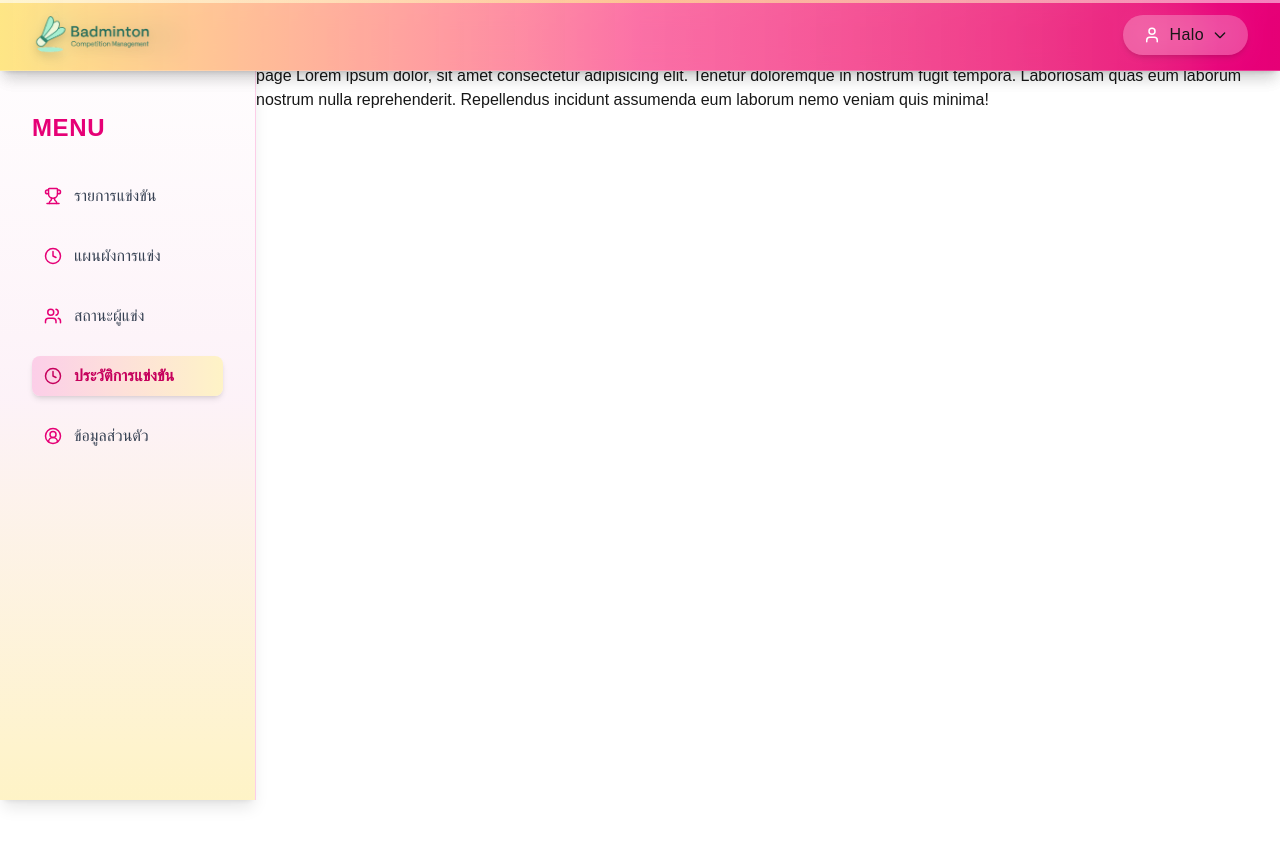
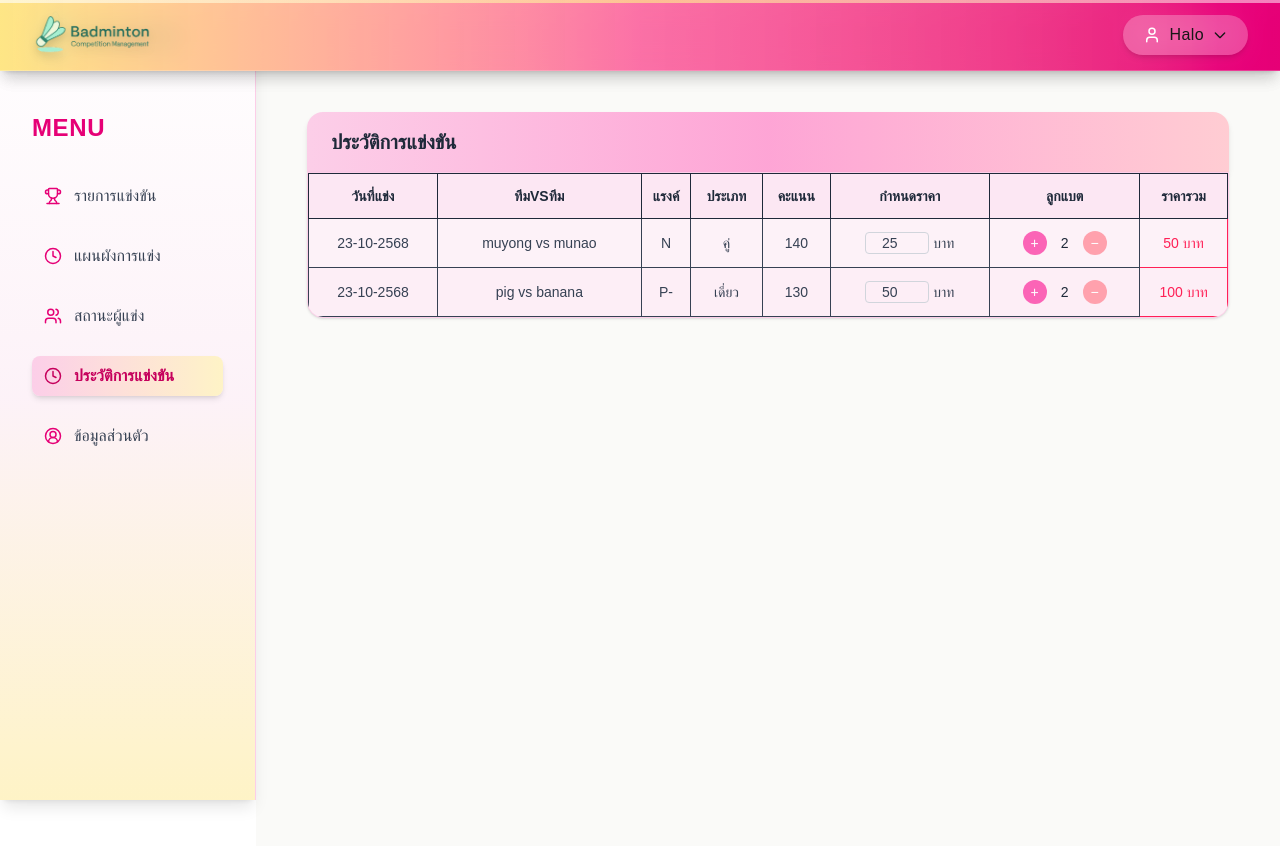
Before and after one commit to piyathida2310/badminton, a Next.js app in the folder frontend/: page /manage/match-history in a window 1280 px wide. Shown: the top 846 px of the page. Before the commit the page ends 800 px from the top, so only its background shows below. Built offline with nearby package versions, Linux system fonts and the light colour scheme.

Commit message:
ทำfontendหน้าประวัติ

```diff
--- a/frontend/src/app/(main)/manage/match-history/page.tsx
+++ b/frontend/src/app/(main)/manage/match-history/page.tsx
@@ -1,9 +1,153 @@
-import React from 'react'
+"use client";
 
-const page = () => {
-  return (
-    <div>page Lorem ipsum dolor, sit amet consectetur adipisicing elit. Tenetur doloremque in nostrum fugit tempora. Laboriosam quas eum laborum nostrum nulla reprehenderit. Repellendus incidunt assumenda eum laborum nemo veniam quis minima!</div>
-  )
+import React, { useState } from "react";
+
+interface Match {
+  date: string;
+  teams: string;
+  rank: string;
+  type: string;
+  score: number;
+  price: number; // ราคาต่อลูกแบต
+  shuttle: number;
+  total: number;
 }
 
-export default page
+export default function HistoryPage() {
+  const [matches, setMatches] = useState<Match[]>([
+    {
+      date: "23-10-2568",
+      teams: "muyong vs munao",
+      rank: "N",
+      type: "คู่",
+      score: 140,
+      price: 25,
+      shuttle: 2,
+      total: 50,
+    },
+    {
+      date: "23-10-2568",
+      teams: "pig vs banana",
+      rank: "P-",
+      type: "เดี่ยว",
+      score: 130,
+      price: 50,
+      shuttle: 2,
+      total: 100,
+    },
+  ]);
+
+  // เพิ่มลูกแบต
+  const handleAddShuttle = (index: number) => {
+    const updated = [...matches];
+    updated[index].shuttle += 1;
+    updated[index].total = updated[index].price * updated[index].shuttle;
+    setMatches(updated);
+  };
+
+  // ลดลูกแบต
+  const handleRemoveShuttle = (index: number) => {
+    const updated = [...matches];
+    if (updated[index].shuttle > 0) {
+      updated[index].shuttle -= 1;
+      updated[index].total = updated[index].price * updated[index].shuttle;
+      setMatches(updated);
+    }
+  };
+
+  // เปลี่ยนราคาต่อลูก
+  const handlePriceChange = (index: number, value: string) => {
+    const updated = [...matches];
+    const newPrice = parseFloat(value) || 0;
+    updated[index].price = newPrice;
+    updated[index].total = newPrice * updated[index].shuttle;
+    setMatches(updated);
+  };
+
+  return (
+    <main className="min-h-screen bg-[#fafaf8] flex flex-col items-center pt-12 pb-20">
+      {/* Header */}
+      <div className="bg-gradient-to-r from-pink-200 via-pink-300 to-rose-200 w-[90%] max-w-5xl rounded-t-2xl shadow-md px-6 py-4 flex items-center justify-between">
+        <h1 className="text-xl font-semibold text-gray-800">
+          ประวัติการแข่งขัน
+        </h1>
+
+      </div>
+
+      {/* Table */}
+      <div className="w-[90%] max-w-5xl bg-pink-50 border border-pink-200 rounded-b-2xl shadow-sm overflow-hidden">
+        <table className="w-full text-center text-sm text-gray-700">
+          <thead className="bg-pink-100 text-gray-800">
+            <tr>
+              <th className="py-3 border">วันที่แข่ง</th>
+              <th className="py-3 border">ทีมVSทีม</th>
+              <th className="py-3 border">แรงค์</th>
+              <th className="py-3 border">ประเภท</th>
+              <th className="py-3 border">คะแนน</th>
+              <th className="py-3 border">กำหนดราคา</th>
+              <th className="py-3 border">ลูกแบต</th>
+              <th className="py-3 border">ราคารวม</th>
+            </tr>
+          </thead>
+          <tbody>
+            {matches.map((match, index) => (
+              <tr
+                key={index}
+                className={`hover:bg-pink-100 transition ${
+                  index % 2 === 0 ? "bg-pink-50" : "bg-pink-100/40"
+                }`}
+              >
+                <td className="py-3 border">{match.date}</td>
+                <td className="py-3 border">{match.teams}</td>
+                <td className="py-3 border">{match.rank}</td>
+                <td className="py-3 border">{match.type}</td>
+                <td className="py-3 border">{match.score}</td>
+
+                {/* ราคาต่อลูก */}
+                <td className="py-3 border">
+                  <input
+                    type="number"
+                    value={match.price}
+                    onChange={(e) =>
+                      handlePriceChange(index, e.target.value)
+                    }
+                    className="w-16 border border-gray-300 rounded px-1 text-center"
+                  />{" "}
+                  บาท
+                </td>
+
+                {/* ลูกแบต */}
+                <td className="py-3 border">
+                  <div className="flex items-center justify-center gap-2">
+
+
+                    <button
+                      onClick={() => handleAddShuttle(index)}
+                      className="w-6 h-6 bg-pink-400 text-white rounded-full hover:bg-pink-500 transition"
+                    >
+                      +
+                    </button>
+                    <span className="text-gray-800 w-5 text-center">
+                      {match.shuttle}
+                    </span>
+                     <button
+                      onClick={() => handleRemoveShuttle(index)}
+                      className="w-6 h-6 bg-rose-300 text-white rounded-full hover:bg-rose-400 transition"
+                    >
+                      −
+                    </button>
+                  </div>
+                </td>
+
+                {/* ราคารวม */}
+                <td className="py-3 border font-medium text-rose-500">
+                  {match.total.toLocaleString()} บาท
+                </td>
+              </tr>
+            ))}
+          </tbody>
+        </table>
+      </div>
+    </main>
+  );
+}
```
